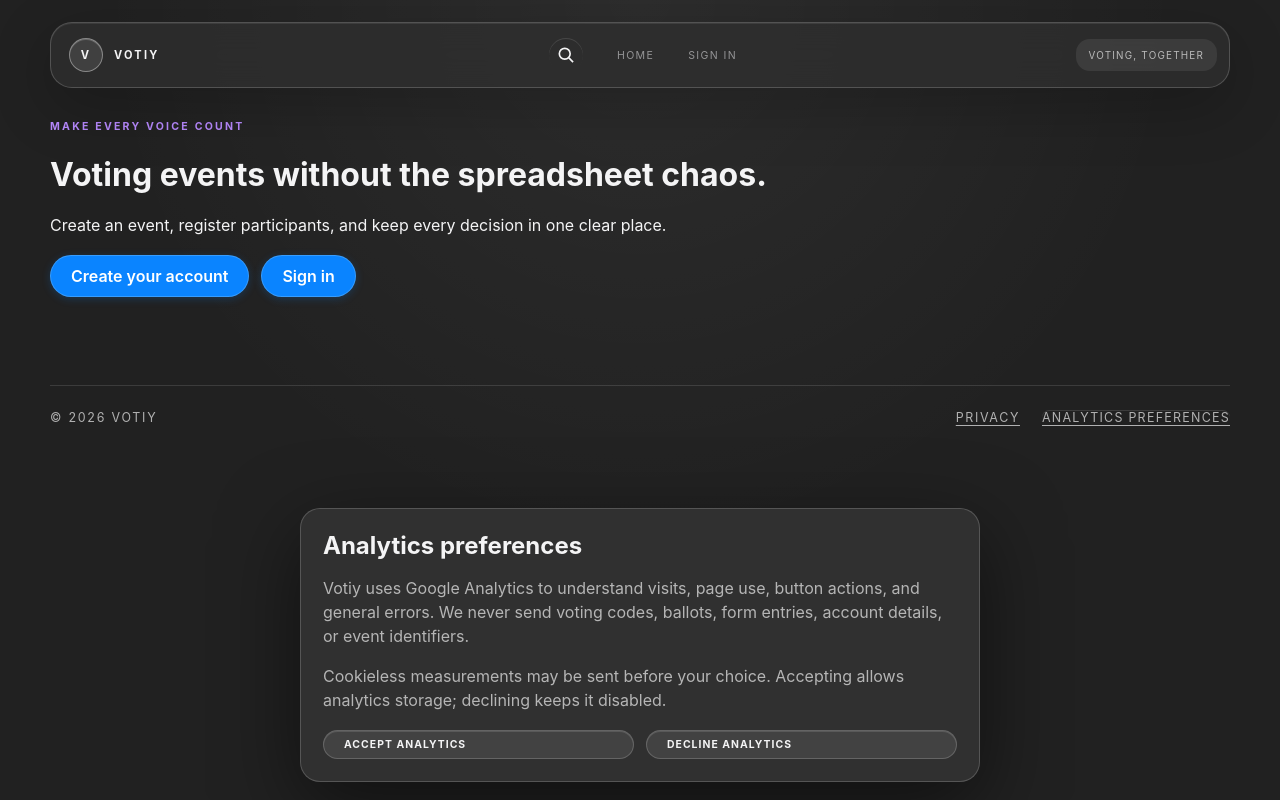
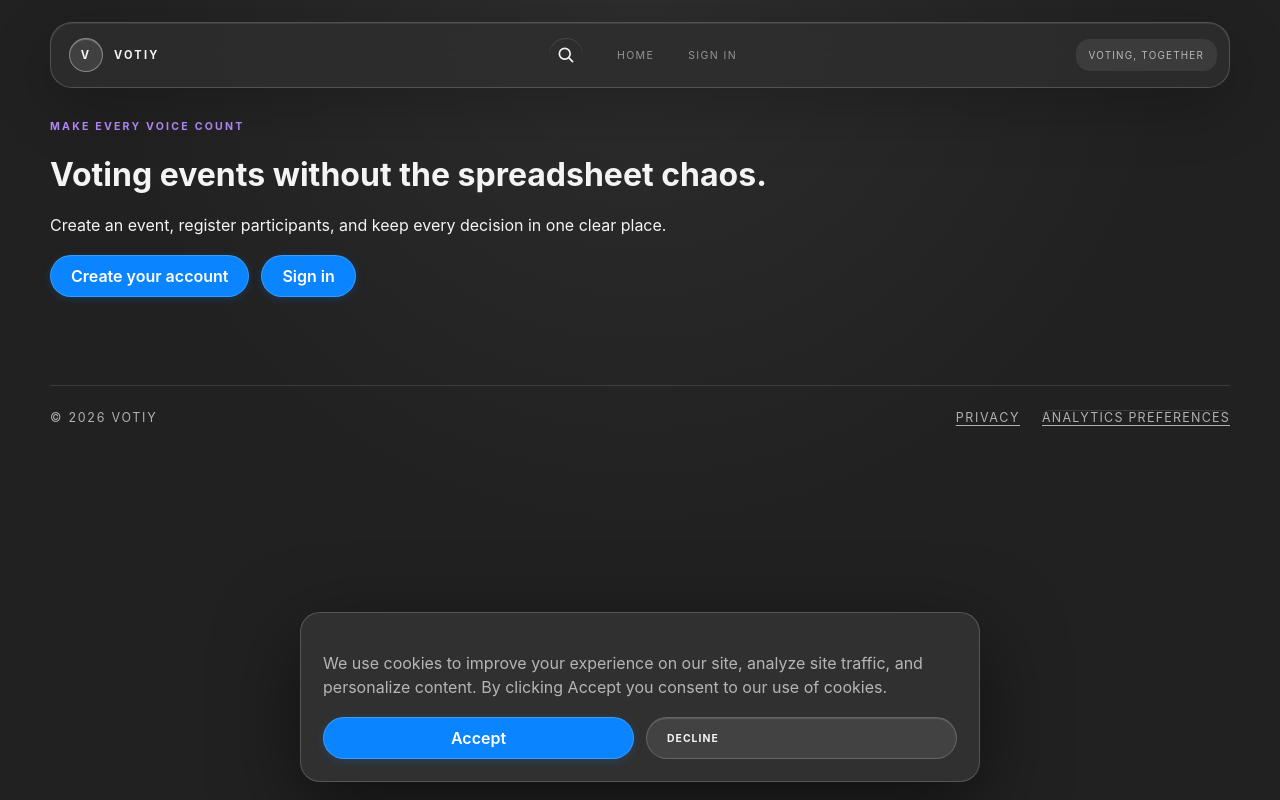
Before and after one commit to pdcombs/hello-codex, a React (Vite) app in the folder votiy-web/: page / in a window 1280 px wide. Built offline with nearby package versions, Linux system fonts and the light colour scheme; no server answers.

Commit message:
style(analytics): simplify consent prompt

```diff
--- a/votiy-web/src/analytics/AnalyticsConsent.jsx
+++ b/votiy-web/src/analytics/AnalyticsConsent.jsx
@@ -20,13 +20,11 @@ export function AnalyticsConsentProvider({ children }) {
     <ConsentContext.Provider value={{ preference, openPreferences: () => setOpen(true) }}>
       {children}
       {open && (
-        <section className="analytics-consent" role="dialog" aria-modal="false" aria-labelledby="analytics-consent-title">
-          <h2 id="analytics-consent-title">Analytics preferences</h2>
-          <p>Votiy uses Google Analytics to understand visits, page use, button actions, and general errors. We never send voting codes, ballots, form entries, account details, or event identifiers.</p>
-          <p>Cookieless measurements may be sent before your choice. Accepting allows analytics storage; declining keeps it disabled.</p>
+        <section className="analytics-consent" role="dialog" aria-modal="false" aria-label="Cookie preferences">
+          <p>We use cookies to improve your experience on our site, analyze site traffic, and personalize content. By clicking Accept you consent to our use of cookies.</p>
           <div className="analytics-consent-actions">
-            <button type="button" onClick={() => choose('accepted')}>Accept analytics</button>
-            <button type="button" onClick={() => choose('declined')}>Decline analytics</button>
+            <button type="button" className="primary-action" onClick={() => choose('accepted')}>Accept</button>
+            <button type="button" onClick={() => choose('declined')}>Decline</button>
           </div>
         </section>
       )}
--- a/votiy-web/src/analytics/analytics.js
+++ b/votiy-web/src/analytics/analytics.js
@@ -14,8 +14,8 @@ const SAFE_ACTIONS = new Map([
   ['search events', 'Search events'], ['sign out', 'Sign out'], ['open voting', 'Open voting'],
   ['close voting', 'Close voting'], ['vote', 'Vote'], ['submit vote', 'Submit vote'],
   ['save event details', 'Save event details'], ['save short url', 'Save short URL'],
-  ['download qr code', 'Download QR code'], ['accept analytics', 'Accept analytics'],
-  ['decline analytics', 'Decline analytics'], ['analytics preferences', 'Analytics preferences'],
+  ['download qr code', 'Download QR code'], ['accept', 'Accept'],
+  ['decline', 'Decline'], ['analytics preferences', 'Analytics preferences'],
   ['refresh page', 'Refresh page'], ['close', 'Close'], ['cancel', 'Cancel'], ['continue', 'Continue'],
   ['sign in', 'Sign in'], ['create account', 'Create account'], ['save', 'Save'], ['delete', 'Delete'],
 ])
```
Also changed, not shown: 2 other files (tests, documents, lock files or other folders).
